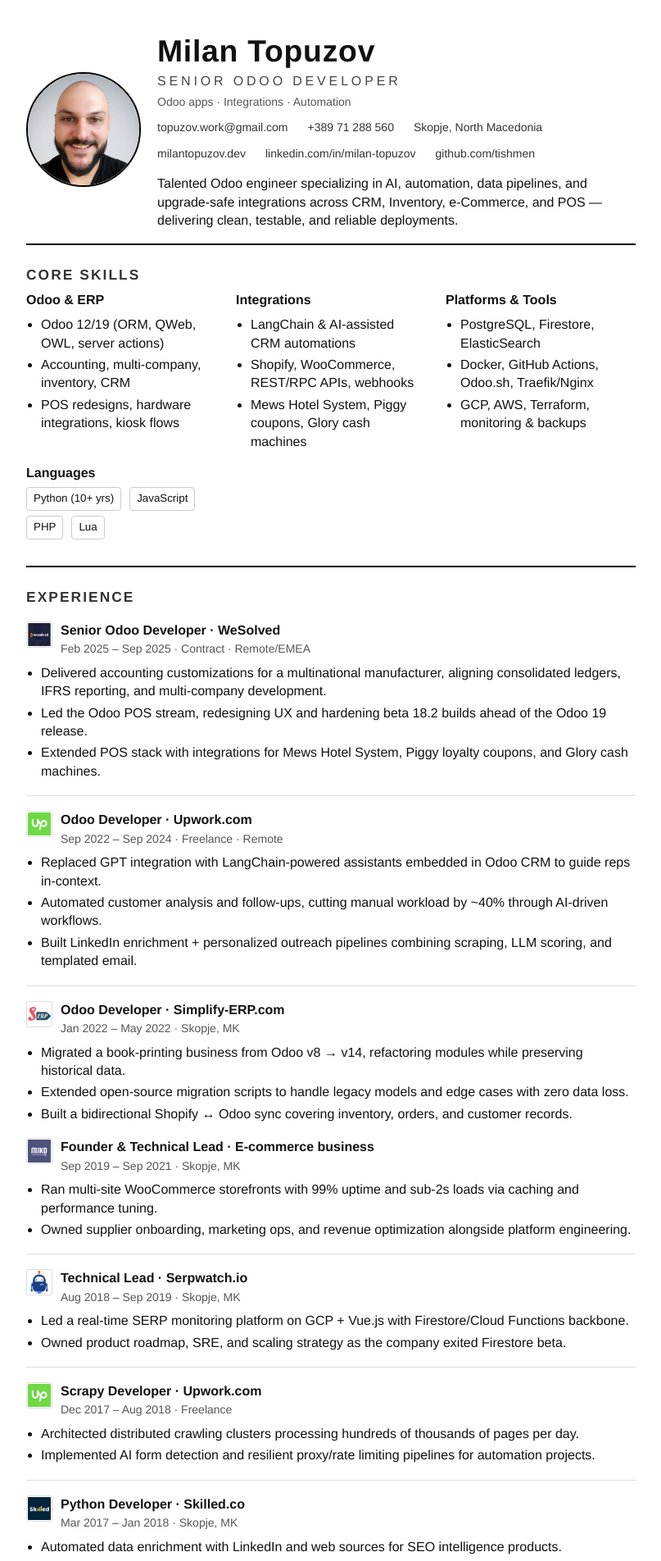
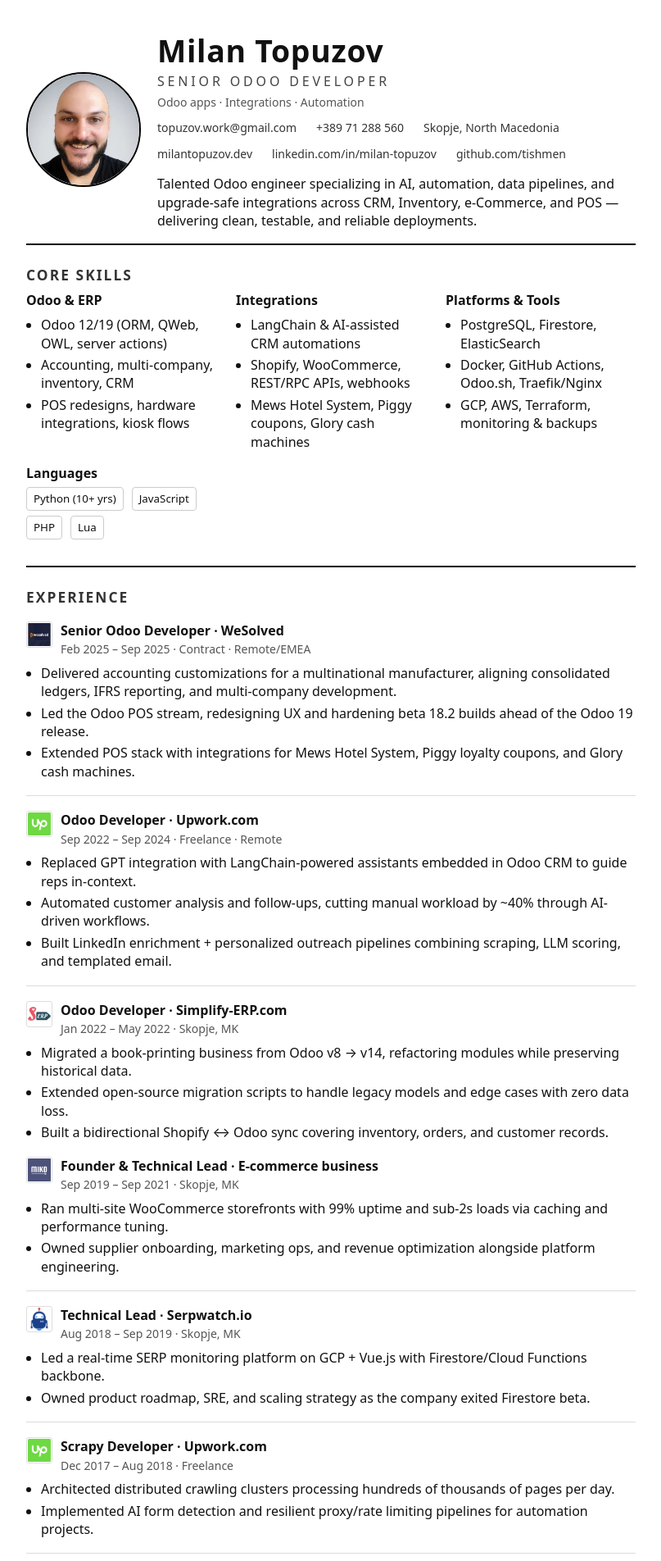
Before and after one commit to tishmen/tishmen.github.io, a Jekyll site: the page built from cv.html, in a window 1280 px wide. Shown: the top 1904 px of the page at 82% size, without its empty margins (236-1043 px from the left). Built offline with Jekyll 4.4.1, drawn with Linux system fonts in a browser that asks for light colours.

Commit message:
CV print/readability: switch to robust system font stack, enable legibility settings, and increase print body weight

```diff
--- a/cv.html
+++ b/cv.html
@@ -19,11 +19,13 @@
     body {
       margin: 0;
       padding: 0;
-      font-family: "Helvetica Neue", Arial, sans-serif;
+      font-family: system-ui, -apple-system, "Segoe UI", Roboto, Inter, "Helvetica Neue", Arial, "Noto Sans", "Liberation Sans", sans-serif;
       font-size: 12pt;
       line-height: 1.4;
       color: #111;
       background: #fff;
+      text-rendering: optimizeLegibility;
+      font-kerning: normal;
     }
     main {
       max-width: 840px;
@@ -168,11 +170,12 @@
     @media print {
       @page {
         size: A4;
-        margin: 10mm;
+        margin: 15mm;
       }
       body {
         -webkit-print-color-adjust: exact;
         print-color-adjust: exact;
+        font-weight: 500;
       }
       main {
         max-width: none;
```
